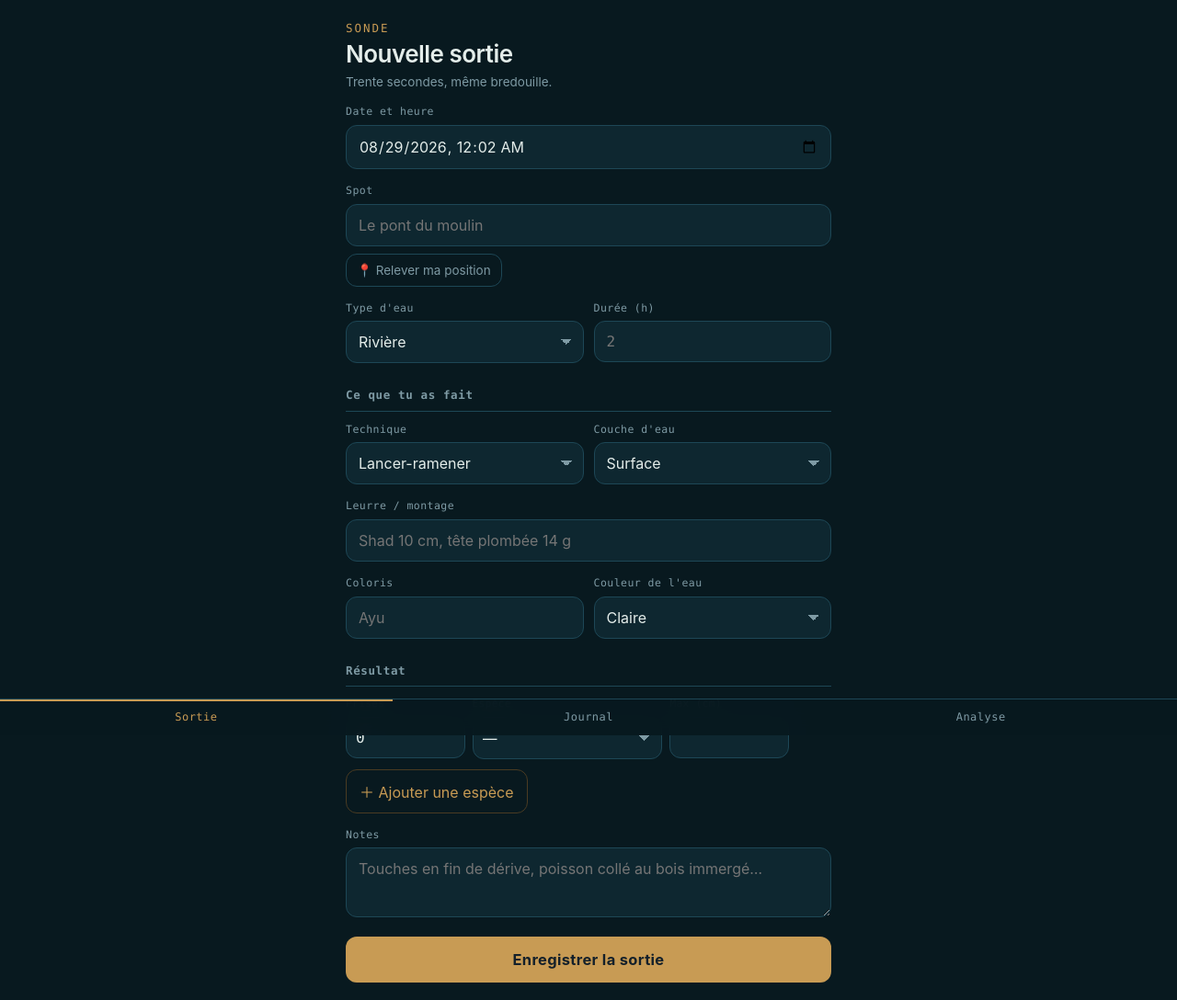
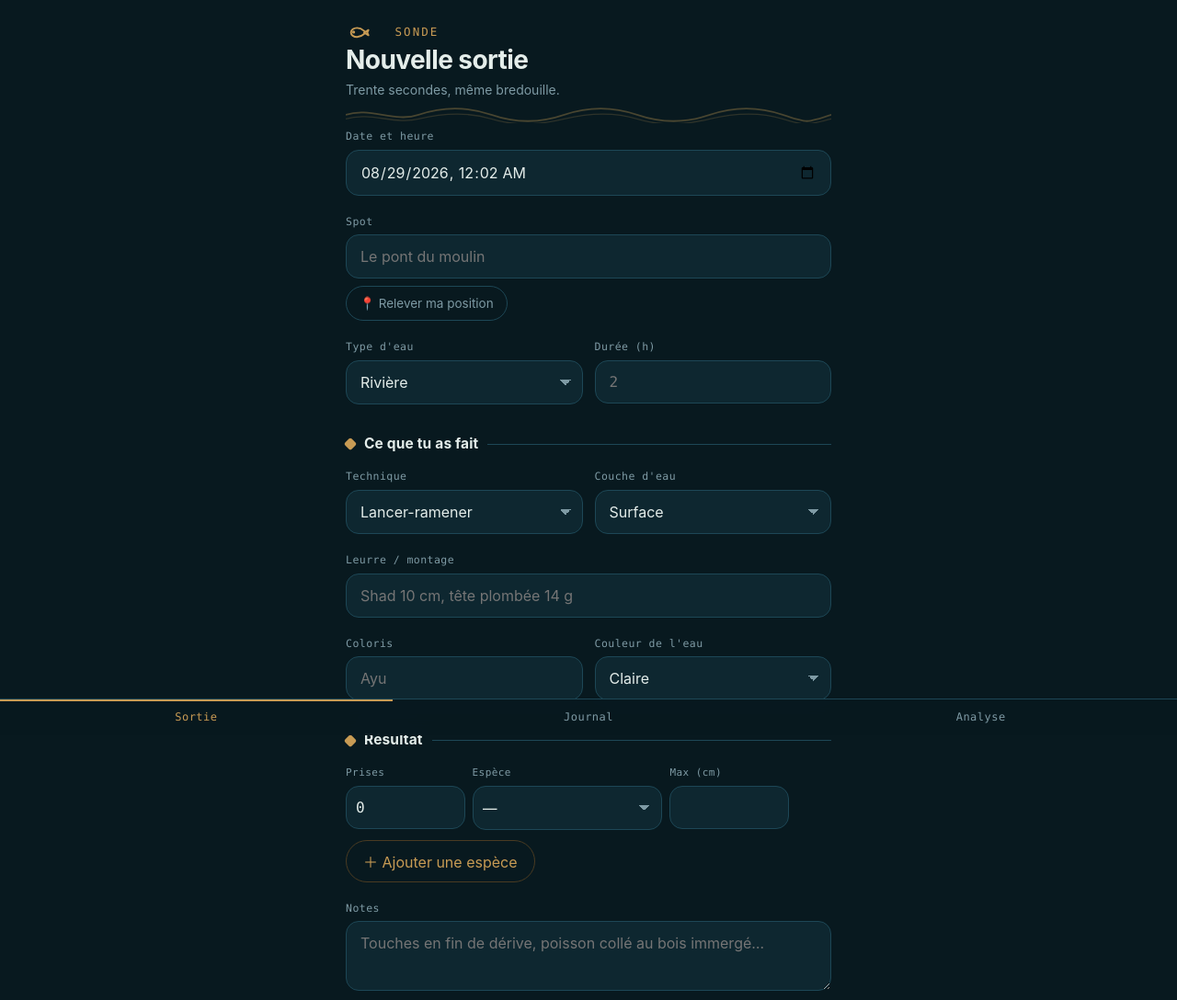
Before and after one commit to glutonnyssb/SondePeche, a plain HTML site: page index.html in a window 1280 px wide. Shown: the top 1088 px of the page at 92% size. Drawn offline with Linux system fonts and the light colour scheme.

Commit message:
Design detendu : vague, embleme, pilules, sections espacees

```diff
--- a/index.html
+++ b/index.html
@@ -27,9 +27,9 @@
   --monte:#7FB8A0;
   --descend:var(--laiton);
   --nav-fond:rgba(8,25,31,.94);
-  --rayon:14px;
-  --rayon-s:12px;
-  --ombre:0 2px 6px rgba(0,0,0,.2);
+  --rayon:18px;
+  --rayon-s:14px;
+  --ombre:0 5px 16px rgba(0,0,0,.14);
 }
 html[data-theme="riviere"]{
   --fond:#F4EFE4;--panneau:#FBF7EC;--panneau-haut:#F0E8D7;--ligne:#D8CBB0;
@@ -38,6 +38,7 @@ html[data-theme="riviere"]{
   --mono:Georgia,"Palatino Linotype",Palatino,"Times New Roman","New York",serif;
   --sans:Georgia,"Palatino Linotype",Palatino,"Times New Roman","New York",serif;
   --nav-fond:rgba(244,239,228,.95);
+  --rayon:20px;--rayon-s:15px;
 }
 html[data-theme="eau"]{
   --fond:#F2F6F3;--panneau:#FFFFFF;--panneau-haut:#EAF1EE;--ligne:#CFDED6;
@@ -46,6 +47,7 @@ html[data-theme="eau"]{
   --mono:-apple-system,BlinkMacSystemFont,"Segoe UI",Roboto,"Helvetica Neue",sans-serif;
   --sans:-apple-system,BlinkMacSystemFont,"Segoe UI",Roboto,"Helvetica Neue",sans-serif;
   --nav-fond:rgba(242,246,243,.95);
+  --rayon:22px;--rayon-s:16px;--ombre:0 8px 22px rgba(38,70,63,.12);
 }
 html[data-theme="mouches"]{
   --fond:#EFE7D3;--panneau:#F6EFDD;--panneau-haut:#E9DFC4;--ligne:#C9B98F;
@@ -54,6 +56,7 @@ html[data-theme="mouches"]{
   --mono:"New York",Georgia,"Palatino Linotype",Palatino,"Times New Roman",serif;
   --sans:-apple-system,BlinkMacSystemFont,"Segoe UI",Roboto,"Helvetica Neue",sans-serif;
   --nav-fond:rgba(239,231,211,.95);
+  --rayon:16px;--rayon-s:12px;--ombre:2px 2px 0 rgba(122,107,60,.15);
 }
 *{box-sizing:border-box;-webkit-tap-highlight-color:transparent}
 html,body{margin:0;padding:0}
@@ -64,10 +67,13 @@ body{
 }
 #app{max-width:560px;margin:0 auto;padding:0 16px}
 
-header.top{padding:22px 0 14px;display:flex;align-items:baseline;justify-content:space-between;gap:12px}
-.marque{font-family:var(--mono);font-size:12.5px;letter-spacing:.16em;text-transform:uppercase;color:var(--laiton)}
-.vue-titre{font-size:26px;font-weight:600;letter-spacing:-.02em;margin:0}
-.sous{color:var(--doux);font-size:13.5px;margin:2px 0 0}
+header.top{padding:26px 0 8px;display:flex;align-items:baseline;justify-content:space-between;gap:12px}
+.marque{display:flex;align-items:center;gap:8px;font-family:var(--mono);font-size:12.5px;letter-spacing:.16em;text-transform:uppercase;color:var(--laiton)}
+.marque svg{height:19px;width:auto;flex:none}
+.vague{color:var(--laiton);margin:-2px 0 6px}
+.vague svg{display:block;width:100%;height:20px}
+.vue-titre{font-size:28px;font-weight:650;letter-spacing:-.02em;margin:0}
+.sous{color:var(--doux);font-size:14px;margin:2px 0 0}
 
 label,.eyebrow{
   display:block;font-family:var(--mono);font-size:11.5px;letter-spacing:.04em;
@@ -76,7 +82,7 @@ label,.eyebrow{
 input,select,textarea,button{font-family:inherit;font-size:16px;color:var(--texte)}
 input,select,textarea{
   width:100%;background:var(--panneau);border:1px solid var(--ligne);
-  border-radius:var(--rayon-s);padding:12px 13px;appearance:none
+  border-radius:var(--rayon-s);padding:13px 15px;appearance:none
 }
 select{
   background-image:linear-gradient(45deg,transparent 50%,var(--doux) 50%),linear-gradient(135deg,var(--doux) 50%,transparent 50%);
@@ -86,8 +92,8 @@ select{
 textarea{min-height:76px;resize:vertical}
 input:focus,select:focus,textarea:focus,button:focus-visible{outline:2px solid var(--laiton);outline-offset:1px}
 input[type=number]{font-family:var(--mono)}
-.champ{margin-bottom:15px}
-.duo{display:grid;grid-template-columns:1fr 1fr;gap:11px}
+.champ{margin-bottom:20px}
+.duo{display:grid;grid-template-columns:1fr 1fr;gap:13px}
 .resultats-entete,.resultat-ligne{
   display:grid;grid-template-columns:.72fr 1.15fr .72fr 38px;gap:8px;align-items:center
 }
@@ -104,7 +110,7 @@ input[type=number]{font-family:var(--mono)}
   border-color:var(--ligne);font-size:21px;line-height:1
 }
 .resultat-ligne:only-child .suppr-resultat{visibility:hidden}
-.ajouter-resultat{margin-top:2px;color:var(--laiton);background:transparent;border-color:var(--laiton-sourd)}
+.ajouter-resultat{margin-top:2px;color:var(--laiton);background:transparent;border-color:var(--laiton-sourd);border-radius:999px;padding:10px 18px}
 .details-prises{
   margin:9px 0 6px;padding:8px 10px;border-left:2px solid var(--laiton-sourd);
   font-family:var(--mono);font-size:11.5px;color:var(--texte);line-height:1.65
@@ -114,9 +120,9 @@ button{cursor:pointer;border-radius:var(--rayon-s);border:1px solid var(--ligne)
 button:active{transform:translateY(1px)}
 .principal{
   width:100%;background:var(--laiton);color:var(--laiton-texte);border:none;font-weight:700;
-  padding:15px;letter-spacing:.02em;font-size:16.5px
+  border-radius:999px;padding:16px 18px;letter-spacing:.02em;font-size:16.5px
 }
-.fantome{background:transparent;color:var(--doux);font-size:13.5px;padding:9px 11px}
+.fantome{background:transparent;color:var(--doux);font-size:13.5px;padding:10px 14px;border-radius:999px}
 
 /* ---- bandeau instrument : l'élément signature ---- */
 .instrument{
@@ -131,14 +137,14 @@ button:active{transform:translateY(1px)}
 
 .carte{
   background:var(--panneau);border:1px solid var(--ligne);border-radius:var(--rayon);
-  padding:14px;margin-bottom:11px;box-shadow:var(--ombre)
+  padding:16px;margin-bottom:12px;box-shadow:var(--ombre)
 }
 .carte-entete{display:flex;justify-content:space-between;align-items:flex-start;gap:10px;margin-bottom:8px}
 .carte h3{margin:0;font-size:16.5px;font-weight:600}
 .carte .quand{font-family:var(--mono);font-size:11.5px;color:var(--doux);letter-spacing:.04em}
 .prise{
   font-family:var(--mono);font-size:12px;font-weight:700;letter-spacing:.06em;
-  padding:3px 9px;border-radius:8px;white-space:nowrap
+  padding:4px 12px;border-radius:999px;white-space:nowrap
 }
 .prise.oui{background:var(--laiton);color:var(--laiton-texte)}
 .prise.non{background:transparent;color:var(--doux);border:1px solid var(--ligne)}
@@ -148,13 +154,13 @@ button:active{transform:translateY(1px)}
 .note{font-size:13.5px;color:var(--doux);margin:8px 0 0;font-style:italic}
 
 /* barre de correspondance */
-.match{display:flex;align-items:center;gap:9px;margin-top:9px}
-.match .barre{flex:1;height:3px;background:var(--laiton-sourd);border-radius:2px;overflow:hidden}
+.match{display:flex;align-items:center;gap:9px;margin-top:12px}
+.match .barre{flex:1;height:4px;background:var(--laiton-sourd);border-radius:4px;overflow:hidden}
 .match .barre i{display:block;height:100%;background:var(--laiton)}
 .match .pct{font-family:var(--mono);font-size:11px;color:var(--laiton);letter-spacing:.05em}
 
 .vide{
-  border:1px dashed var(--ligne);border-radius:16px;padding:28px 18px;text-align:center;color:var(--doux)
+  border:1px dashed var(--ligne);border-radius:var(--rayon);padding:28px 18px;text-align:center;color:var(--doux)
 }
 .vide strong{display:block;color:var(--texte);font-size:17px;font-weight:600;margin-bottom:6px}
 
@@ -194,9 +200,12 @@ nav button[aria-current=page]{color:var(--laiton);box-shadow:inset 0 2px 0 var(-
 .theme .pastilles i{width:17px;height:17px;border-radius:50%;border:1px solid rgba(0,0,0,.14)}
 .theme .t-nom{font-family:var(--mono);font-size:12px;letter-spacing:.04em;color:var(--texte)}
 h2.sec{
-  font-family:var(--mono);font-size:12.5px;letter-spacing:.05em;
-  color:var(--doux);margin:26px 0 11px;padding-bottom:7px;border-bottom:1px solid var(--ligne)
+  display:flex;align-items:center;gap:10px;margin:32px 0 16px;
+  font-family:var(--sans);font-size:15.5px;font-weight:650;letter-spacing:.01em;color:var(--texte)
 }
+h2.sec::before{content:"";width:10px;height:10px;background:var(--laiton);flex:none;
+  transform:rotate(45deg);border-radius:2px}
+h2.sec::after{content:"";flex:1;height:1px;background:var(--ligne)}
 .stat{display:flex;justify-content:space-between;padding:9px 0;border-bottom:1px solid var(--ligne);font-size:14.5px}
 .stat b{font-family:var(--mono);font-weight:700;color:var(--laiton)}
 .cache{display:none}
@@ -207,11 +216,15 @@ h2.sec{
 <div id="app">
   <header class="top">
     <div>
-      <div class="marque">Sonde</div>
+      <div class="marque">
+        <svg viewBox="0 0 48 20" fill="none" stroke="currentColor" stroke-width="2" stroke-linecap="round" stroke-linejoin="round"><path d="M6 10c0-3.2 3-5.4 7-5.4 3 0 6 1.6 8 3.4 1.2 1 1.2 2.6 0 3.6-2 1.8-5 3.4-8 3.4-4 0-7-2.2-7-5z"/><path d="M21 10l5-3-1.4 3L26 13l-5-3z"/><circle cx="9" cy="9.4" r=".7" fill="currentColor"/></svg>
+        <span>Sonde</span>
+      </div>
       <h1 class="vue-titre" id="titre">Nouvelle sortie</h1>
       <p class="sous" id="soustitre"></p>
     </div>
   </header>
+  <div class="vague"><svg viewBox="0 0 1200 22" preserveAspectRatio="none" fill="none"><path d="M0 12 C60 2 120 22 180 12 S300 2 360 12 S480 22 540 12 S660 2 720 12 S840 22 900 12 S1020 2 1080 12 S1140 22 1200 12" stroke="currentColor" stroke-width="2" opacity=".34"/><path d="M0 17 C60 8 120 24 180 17 S300 8 360 17 S480 24 540 17 S660 8 720 17 S840 24 900 17 S1020 8 1080 17 S1140 24 1200 17" stroke="currentColor" stroke-width="1.4" opacity=".2"/></svg></div>
   <div id="vue"></div>
 </div>
 
--- a/sw.js
+++ b/sw.js
@@ -1,6 +1,6 @@
 // Service worker : met l'application en cache pour qu'elle démarre sans réseau.
 // Change VERSION à chaque modification de index.html pour forcer la mise à jour.
-const VERSION = "sonde-4";
+const VERSION = "sonde-5";
 const COQUILLE = ["./", "./index.html", "./manifest.webmanifest", "./icon-192.png", "./icon-512.png"];
 
 self.addEventListener("install", e => {
```
